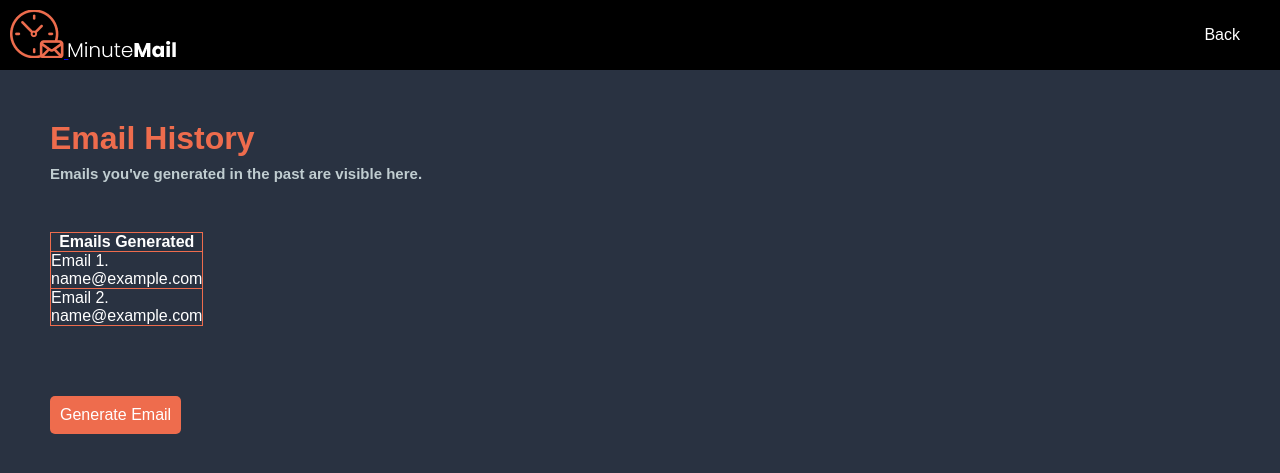
After one commit to nisaldevinda/minute-mail, a Flask app: template Implementation/templates/emailHistory.html in a window 1280 px wide. The commit adds this page. Shown: the top 473 px of the page. Run offline with Flask 3, Linux system fonts and the light colour scheme; the template is opened without the code that fills it: most values are stand-ins (such as "Sample title", 1, 10 or a date in 2020).

Commit message:
Minute Mail database enhancement

```diff
--- a/Implementation/Main.py
+++ b/Implementation/Main.py
@@ -1,4 +1,6 @@
+from gzip import FNAME
 from flask import Flask, render_template, request
+import mysqlx
 app= Flask(__name__)
 app.static_folder = 'static'
 
@@ -14,6 +16,10 @@ def homepage():
 @app.route("/loginpage")
 def loginpage():
     return render_template("login.html")
+
+@app.route("/history")
+def historypage():
+    return dbconnectivity()
 
 inputs=[]
 
@@ -47,8 +53,7 @@ def CreatePrompt():
 
 import openai
 
-f = open("D:\key\key.txt", "r")
-
+f = open("C:\\Users\DELL\Desktop\key\key.txt", "r")
 key= f.read()
 
 openai.api_key = key
@@ -76,5 +81,17 @@ def DisplayEmail():
     return render_template("email-result.html", sender_name= sender_name, recipient_name= recipient_name, recipient_title= recipient_title,
                            purpose= purpose, content=content, generated_email= email)
 
+import mysql.connector
+mydb= mysql.connector.connect(host="localhost", user="root", password="", database="minutemail")
+
+def dbconnectivity():
+    mycursor=mydb.cursor()
+    mycursor.execute("SELECT generatedEmail from customerhistory WHERE emailAddress LIKE 'seniruw@gmail.com'")
+    myresult=mycursor.fetchall()
+    email1= myresult[0]
+    email2= myresult[1]
+
+    return render_template("emailHistory.html", email1= email1, email2= email2)
+
 if __name__=="__main__":
     app.run(debug=True, port=50001)
--- /dev/null
+++ b/Implementation/static/CSS/emailHistory.css
@@ -0,0 +1,85 @@
+*{
+    margin: 0;
+    padding: 0;
+    box-sizing: border-box;
+    font-family: 'Poppins', sans-serif;
+}
+
+body {
+    background-color: #293241;
+}
+
+/* Navigation bar styles */
+.navbar {
+    width: 100%;
+    padding: 10px;
+    background-color: black;
+    display: flex;
+    justify-content: space-between;
+    align-items: center;
+}
+
+.logo {
+    height: 50px;
+}
+
+.navlinks {
+    display: flex;
+    justify-content: flex-end;
+    align-items: center;
+}
+
+.navlinks a {
+    color: white;
+    text-decoration: none;
+    padding: 10px;
+}
+
+.navlinks a:hover {
+    background-color: #EE6C4D;
+}
+
+.back-btn {
+    margin-right: 20px;
+}
+
+/* Body styles */
+.container {
+    margin: 50px;
+    color: white;
+}
+
+h1 {
+    font-size: 32px;
+    margin-bottom: 8px;
+    color: #EE6C4D;
+}
+
+h2{
+    font-size: 15px;
+    color: rgba(240, 255, 255, 0.758);
+    margin-bottom: 50px;
+}
+table, th, tr{
+    border: 1px solid  #EE6C4D;
+    border-collapse: collapse;
+
+}
+.email-list{
+    width: 85%;
+}
+/* Button styles */
+.btn {
+    background-color: #EE6C4D;
+    color: white;
+    border: none;
+    border-radius: 5px;
+    padding: 10px;
+    text-align: center;
+    text-decoration: none;
+    display: inline-block;
+    font-size: 16px;
+    margin-top: 20px;
+    cursor: pointer;
+    margin-left: 50px;
+}
--- a/Implementation/templates/Generate email.html
+++ b/Implementation/templates/Generate email.html
@@ -21,6 +21,7 @@
           <a href="/homepage">Home</a>
           <a href="/loginpage">Sign Up</a>
           <a href="/loginpage">Login</a>
+          <a href="/history">History</a>
         </div>
       </div>
     </nav>
--- a/Implementation/templates/email-result.html
+++ b/Implementation/templates/email-result.html
@@ -25,6 +25,7 @@
                 <a href="/homepage">Home</a>
                 <a href="/loginpage">Sign Up</a>
                 <a href="/loginpage">Login</a>
+                <a href="/history">History</a>
             </div>
         </div>
     </nav>
--- /dev/null
+++ b/Implementation/templates/emailHistory.html
@@ -0,0 +1,47 @@
+<!DOCTYPE html>
+<html lang="en">
+  <head>
+    <meta charset="UTF-8">
+    <meta name="viewport" content="width=device-width, initial-scale=1.0">
+    <meta http-equiv="X-UA-Compatible" content="ie=edge">
+    <title>Email History</title>
+    <link rel="stylesheet" href="{{ url_for('static', filename='CSS/emailHistory.css') }}">
+  </head>
+  <body>
+    <!-- Navigation bar -->
+    <nav class="navbar">
+      <div class="logo">
+        <a href="/homepage">
+          <img src="{{ url_for('static', filename='images/logo 1.png') }}" alt="Logo 1">
+          <img src="{{ url_for('static', filename='images/MinuteMail.png') }}" alt="Logo 2">
+      </a>
+      </div>
+      <div class="navlinks">
+        <a href="/inputspage" class="back-btn">Back</a>
+      </div>
+    </nav>
+
+    <!-- Body content -->
+    <div class="container">
+      <h1>Email History</h1>
+      <h2>Emails you've generated in the past are visible here. </h2>
+      <div class="email-list">
+
+          <table >
+            <tr>
+              <th>Emails Generated</th>
+            </tr>
+            <tr>
+              <td>Email 1.<br> {{email1}}</td>
+            </tr>
+            <tr>
+              <td>Email 2.<br> {{email2}}</td>
+            </tr>
+          </table>
+
+        <!-- add more emails here -->
+      </div>
+    </div>
+    <p><a href="Generate email.html" class="btn">Generate Email</a></p>
+  </body>
+</html>
--- a/Implementation/templates/index.html
+++ b/Implementation/templates/index.html
@@ -26,6 +26,7 @@
         <a href="/homepage">Home</a>
         <a href="/loginpage">Sign Up</a>
         <a href="/loginpage">Login</a>
+        <a href="/history">History</a>
       </div>
     </div>
   </nav>
```
